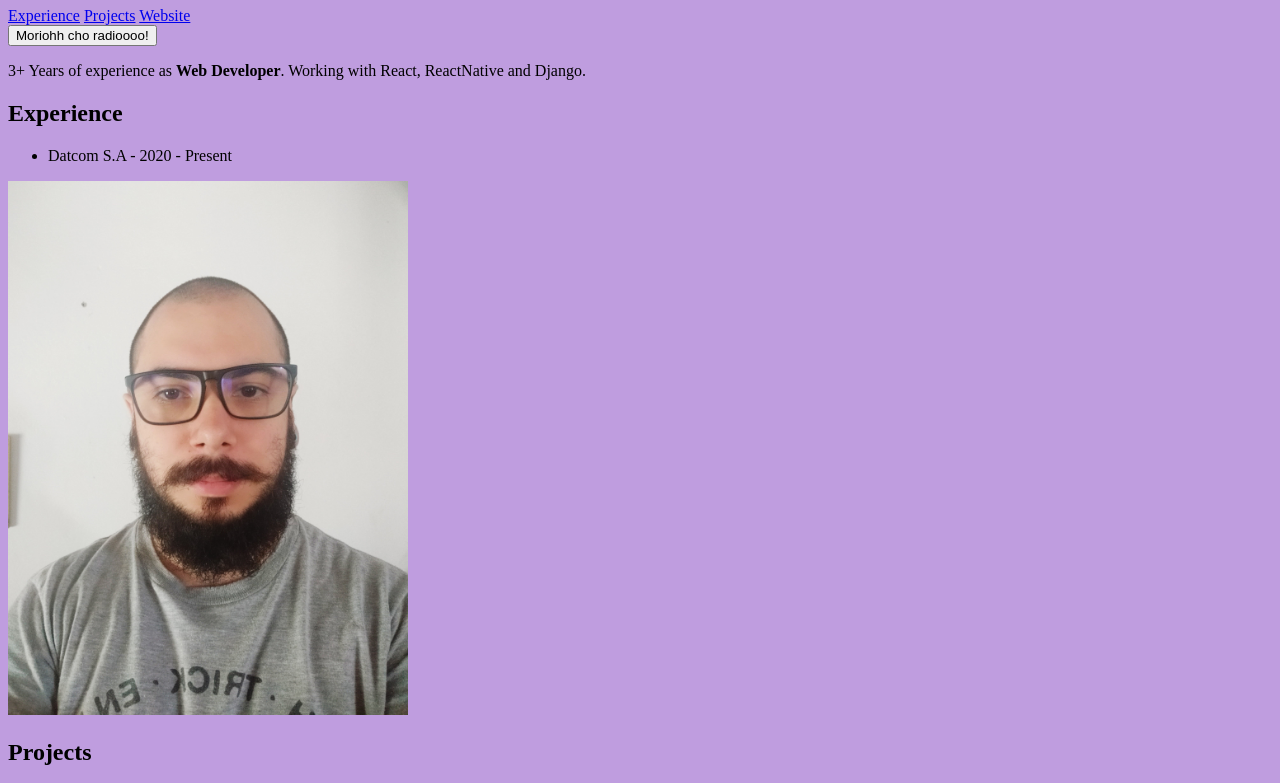
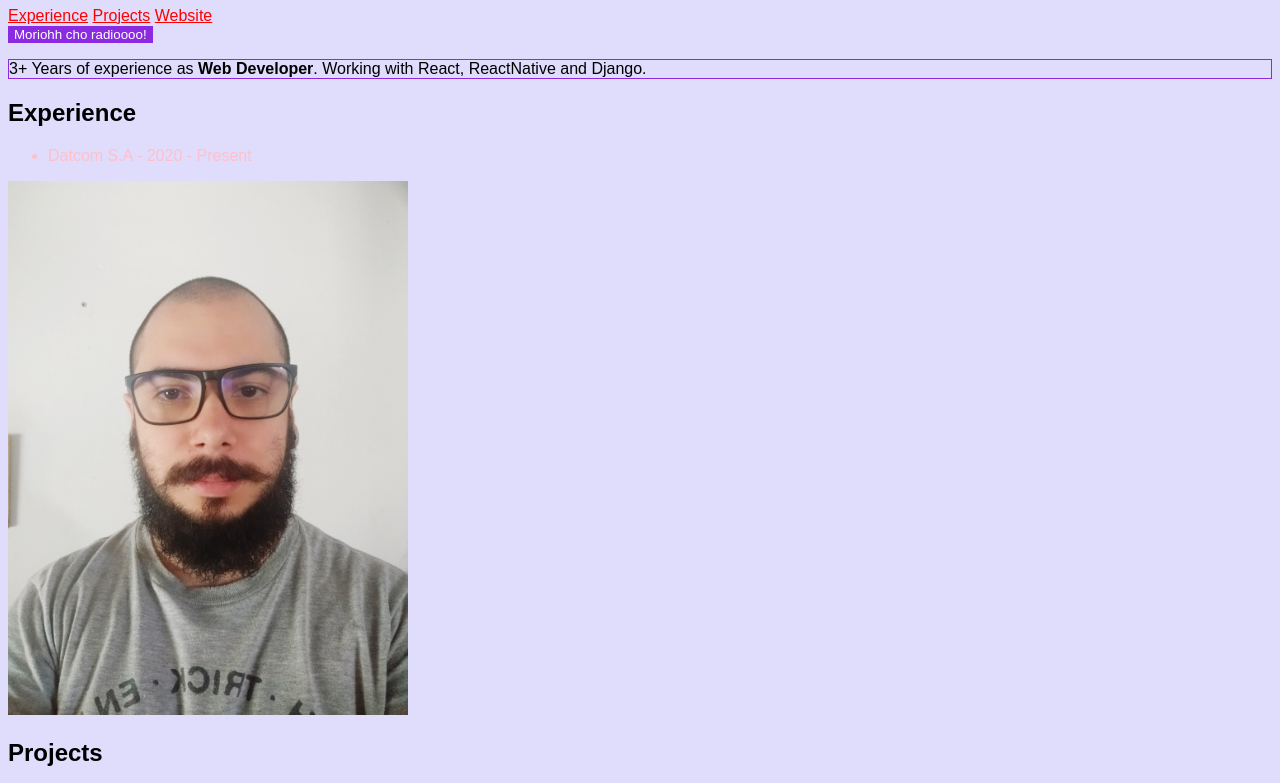
Before and after one commit to rhodlib/basic-web-project, a plain HTML site: page index.html in a window 1280 px wide. Shown: the part 73-856 px from the top of the page. Drawn offline with Linux system fonts and the light colour scheme.

Commit message:
some css practice

```diff
--- a/index.html
+++ b/index.html
@@ -23,9 +23,46 @@
         <!-- Open graph is a configuration for share content -->
         <!-- OPEN GRAPH -->
 
+        <!-- CSS -->
         <style>
+            h1 {
+                color: blueviolet;
+
+            }
+
             body {
-                background-color: rgb(191, 157, 223);
+                background: rgb(223, 220, 252);
+                font-family: sans-serif;
+            }
+
+            .link {
+                color: red
+            }
+
+            .link:hover {
+                outline: 3px solid blueviolet;
+            }
+
+            .link:active {
+                outline: 3px solid blue;
+            }
+
+            #show {
+                background: blueviolet;
+                color: white;
+                border: 0;
+            }
+
+            input:focus {
+                outline: 1px solid blueviolet;
+            }
+
+            .description {
+                border: 1px solid blueviolet;
+            }
+
+            li:first-child {
+                color: pink
             }
         </style>
     </head>
@@ -33,9 +70,9 @@
         <header>
             <h1>@Rhodlib Portfolio</h1>
             <nav>
-                <a href="#experience">Experience</a>
-                <a href="#projects">Projects</a><!--Internal links-->
-                <a href="https://rhodlib.com" target="_blank" rel="noreferrer">Website</a><!--External links-->
+                <a class="link" href="#experience">Experience</a>
+                <a class="link" href="#projects">Projects</a><!--Internal links-->
+                <a class="link" href="https://rhodlib.com" target="_blank" rel="noreferrer">Website</a><!--External links-->
             </nav>
         </header>
         <dialog id="dialog">
@@ -49,7 +86,7 @@
                 allowfullscreen
             ></iframe>
             <p>and this is native!</p>
-            <button id="hide">Close</button>
+            <button id="show">Close</button>
         </dialog>
 
         <button id="show">Moriohh cho radioooo!</button>
@@ -65,7 +102,7 @@
 
         <main>
 
-            <p>3+ Years of experience as <strong>Web Developer</strong>. Working with React, ReactNative and Django.</p>
+            <p class="description">3+ Years of experience as <strong>Web Developer</strong>. Working with React, ReactNative and Django.</p>
 
             <h2 id="experience">Experience</h2>
 
@@ -113,7 +150,7 @@
                         some information about the company.
                     </p>
                     <footer>
-                        <small>Used Technologies: Astro, HTML, CSS</small>
+                        <small>Used Technologies: Astro, HTML5, CSS</small>
                     </footer>
                 </article>
                 <article>
@@ -125,7 +162,7 @@
                         My personal website to share social network and some blogposts.
                     </p>
                     <footer>
-                        <small>Used Technologies: Astro, HTMLS, CSS, JavaScript</small>
+                        <small>Used Technologies: Astro, HTML5, CSS, JavaScript</small>
                     </footer>
                 </article>
                 <article>
@@ -137,7 +174,7 @@
                         A basic calculator to improve knowledge about HTML, CSS and JavaScript and neumorphic styles
                     </p>
                     <footer>
-                        <small>Used Technologies: HTMLS, CSS, JavaScript</small>
+                        <small>Used Technologies: HTML5, CSS, JavaScript</small>
                     </footer>
                 </article>
             </section>
```
Also changed, not shown: 2 other files.
